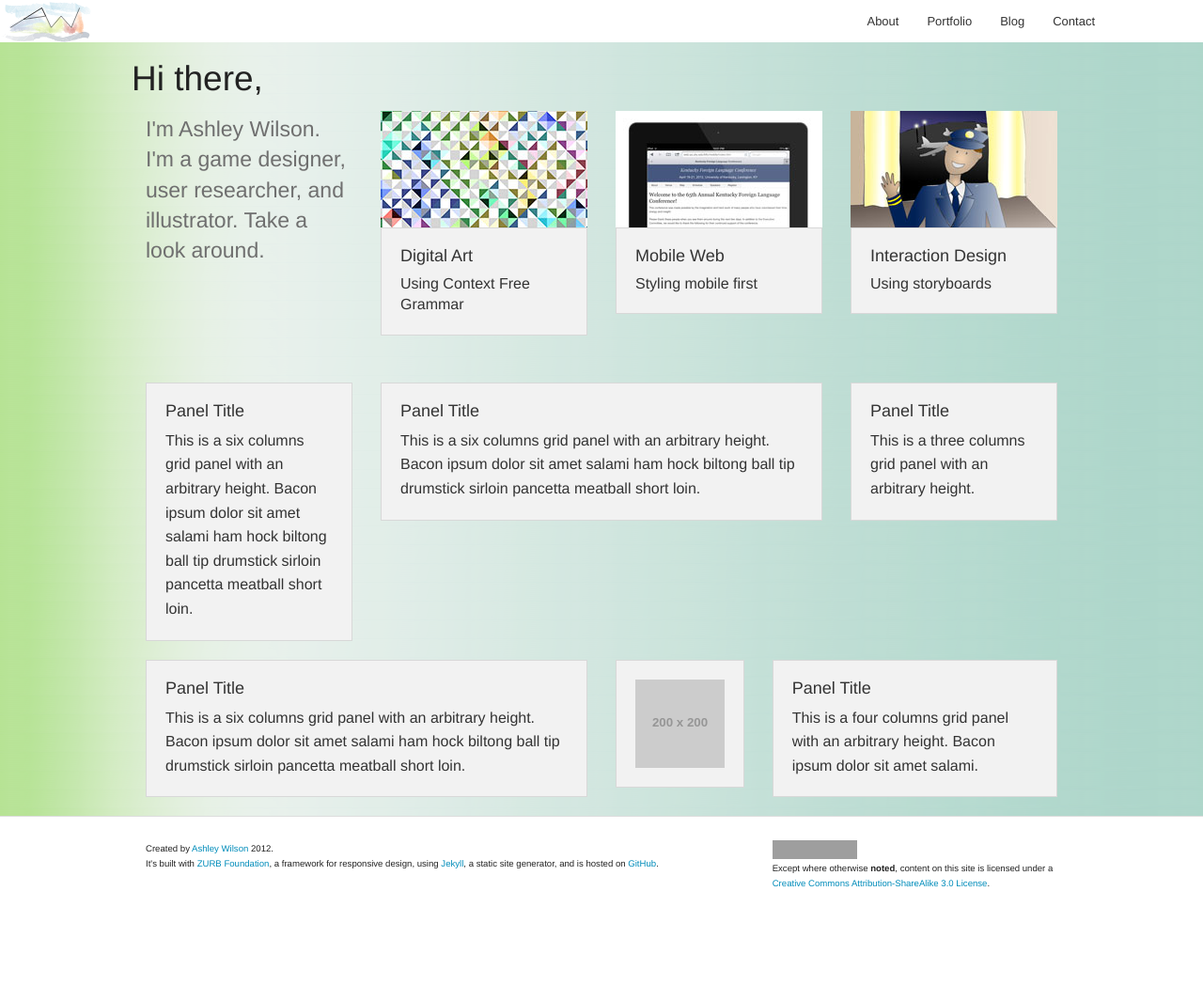
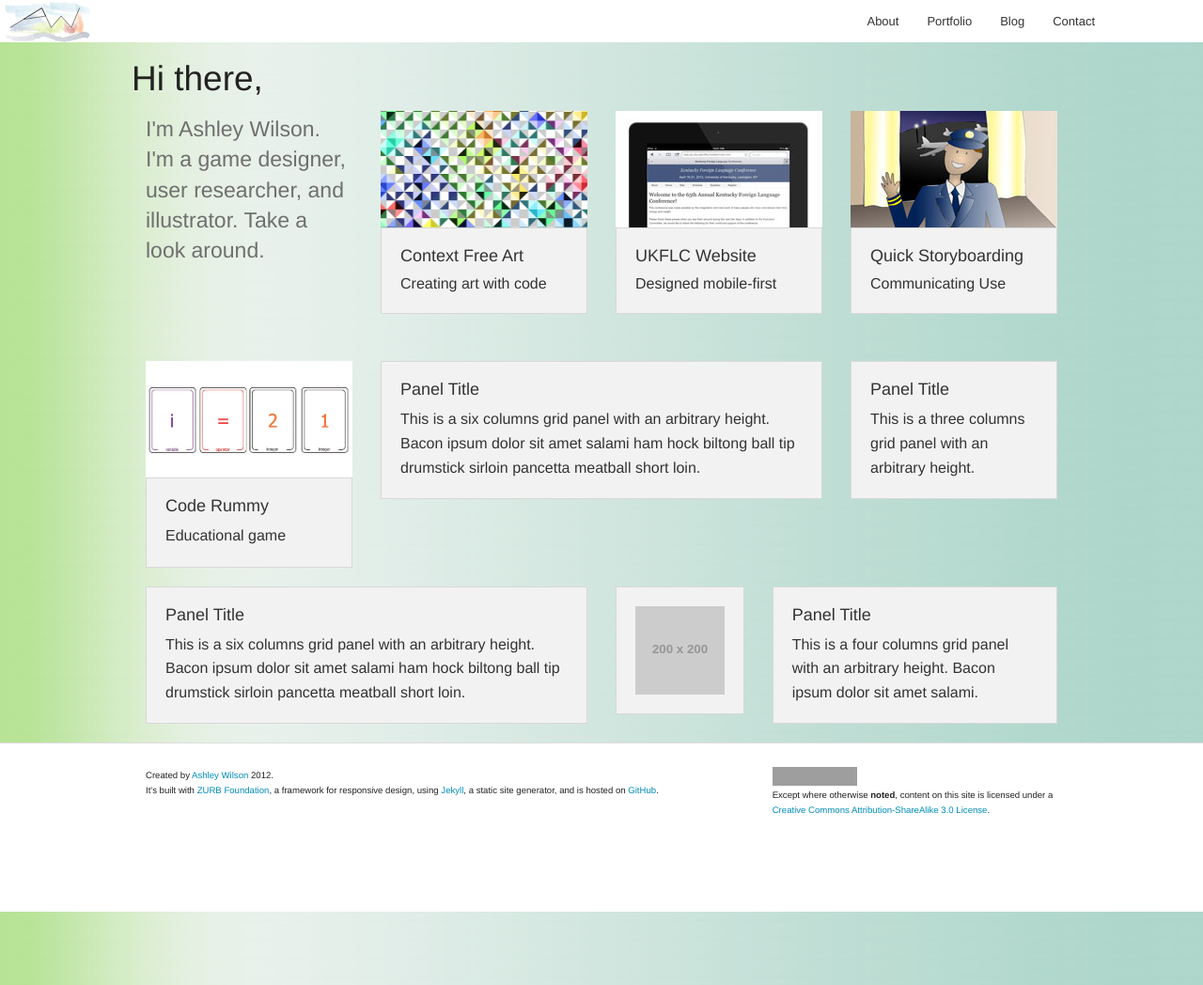
Before and after one commit to ashleybot/ashleybot.github.com, a Jekyll site: the page built from index.html, in a window 1280 px wide. Shown: the whole page at 94% size. Built offline with Jekyll 4.4.1, drawn with Linux system fonts in a browser that asks for light colours; grey boxes are pictures that could not be loaded.

Commit message:
added first version of code rummy

```diff
--- a/index.html
+++ b/index.html
@@ -8,7 +8,7 @@ keywords: ashley,wilson,ashleywilson,ashleygreerwilson,lexington,kentucky,ky
   <h2>Hi there,</h2>
 </div>
 
-<div class="row">
+<div class="row" data-equalizer>
   <div class="large-12 columns">
     <ul class="small-block-grid-2 large-block-grid-4">
       <li>
@@ -19,34 +19,37 @@ keywords: ashley,wilson,ashleywilson,ashleygreerwilson,lexington,kentucky,ky
       <li>
         <div class="portfolio_th">
           <a href="portfolio/context-free.html">
-            <img src="{{ site.baseurl }}/portfolio/assets/context_free/triangles_thumbnail.jpg" alt="triangles_thumbnail" />
+            <img src="{{ site.baseurl }}/portfolio/assets/context_free/triangles_thumbnail_large.png" alt="Context Free Art Quilt" />
+
+            <div class="panel">
+              <h5>Context Free Art</h5>
+              <h6 class="subheader">Creating art with code</h6>
+            </div>
           </a>
-          <div class="panel">
-            <h5>Digital Art</h5>
-            <h6 class="subheader">Using Context Free Grammar</h6>
-          </div>
         </div>
       </li>
       <li>
         <div class="portfolio_th">
           <a href="portfolio/uky-flc.html">
             <img src="{{ site.baseurl }}/portfolio/assets/uk_flc/ipad_homepage_thumbnail.jpg" alt="ipad_homepage_thumbnail" />
+
+            <div class="panel">
+              <h5>UKFLC Website</h5>
+              <h6 class="subheader">Designed mobile-first</h6>
+            </div>
           </a>
-          <div class="panel">
-            <h5>Mobile Web</h5>
-            <h6 class="subheader">Styling mobile first</h6>
-          </div>
         </div>
       </li>
       <li>
         <div class="portfolio_th">
           <a href="portfolio/storyboards.html">
             <img src="{{ site.baseurl }}/portfolio/assets/storyboards/family_airport_thumbnail.jpg" alt="ipad_homepage_thumbnail" />
+
+            <div class="panel">
+              <h5>Quick Storyboarding</h5>
+              <h6 class="subheader">Communicating Use</h6>
+            </div>
           </a>
-          <div class="panel">
-            <h5>Interaction Design</h5>
-            <h6 class="subheader">Using storyboards</h6>
-          </div>
         </div>
       </li>
     </ul>
@@ -55,10 +58,16 @@ keywords: ashley,wilson,ashleywilson,ashleygreerwilson,lexington,kentucky,ky
 
 <div class="row">
   <div class="large-3 columns">
-<div class="panel">
-  <h5>Panel Title</h5>
-  <p>This is a six columns grid panel with an arbitrary height. Bacon ipsum dolor sit amet salami ham hock biltong ball tip drumstick sirloin pancetta meatball short loin.</p>
-</div>
+    <div class="portfolio_th">
+      <a href="portfolio/code-rummy.html">
+        <img src="{{ site.baseurl }}/portfolio/assets/code_rummy/images/code_rummy_thumbnail_large.png" alt="Code Rummy" />
+
+        <div class="panel">
+          <h5>Code Rummy</h5>
+          <p>Educational game</p>
+        </div>
+      </a>
+    </div>
   </div>
   <div class="large-6 columns">
     <div class="panel">
--- a/portfolio/_posts/2013-10-29-context-free.html
+++ b/portfolio/_posts/2013-10-29-context-free.html
@@ -4,7 +4,7 @@ title: Context Free Art
 description: Context Free Grammar Art by Ashley Wilson, a recent graduate of Carnegie-Mellon's Masters of HCI program.
 keywords: portfolio,ashley,wilson,ashleywilson,ashleygreerwilson,lexington,kentucky,ky
 permalink: /portfolio/context-free.html
-thumbnail: /portfolio/assets/context_free/triangles_thumbnail.jpg
+thumbnail: /portfolio/assets/context_free/triangles_thumbnail_large.png
 blurb: Creating art with code
 ---
 
```
Also changed, not shown: portfolio/_posts/2013-10-29-storyboards.md (+2 -2 lines), portfolio/_posts/2014-03-21-code-rummy.md (+15 -1 lines), portfolio/assets/code_rummy/images/code_rummy_thumbnail_large.png (added), portfolio/assets/context_free/triangles_thumbnail_large.png (added), portfolio/assets/context_free/triangles_thumbnail_small.jpg (renamed from portfolio/assets/context_free/triangles_thumbnail.jpg), 1 other file.
